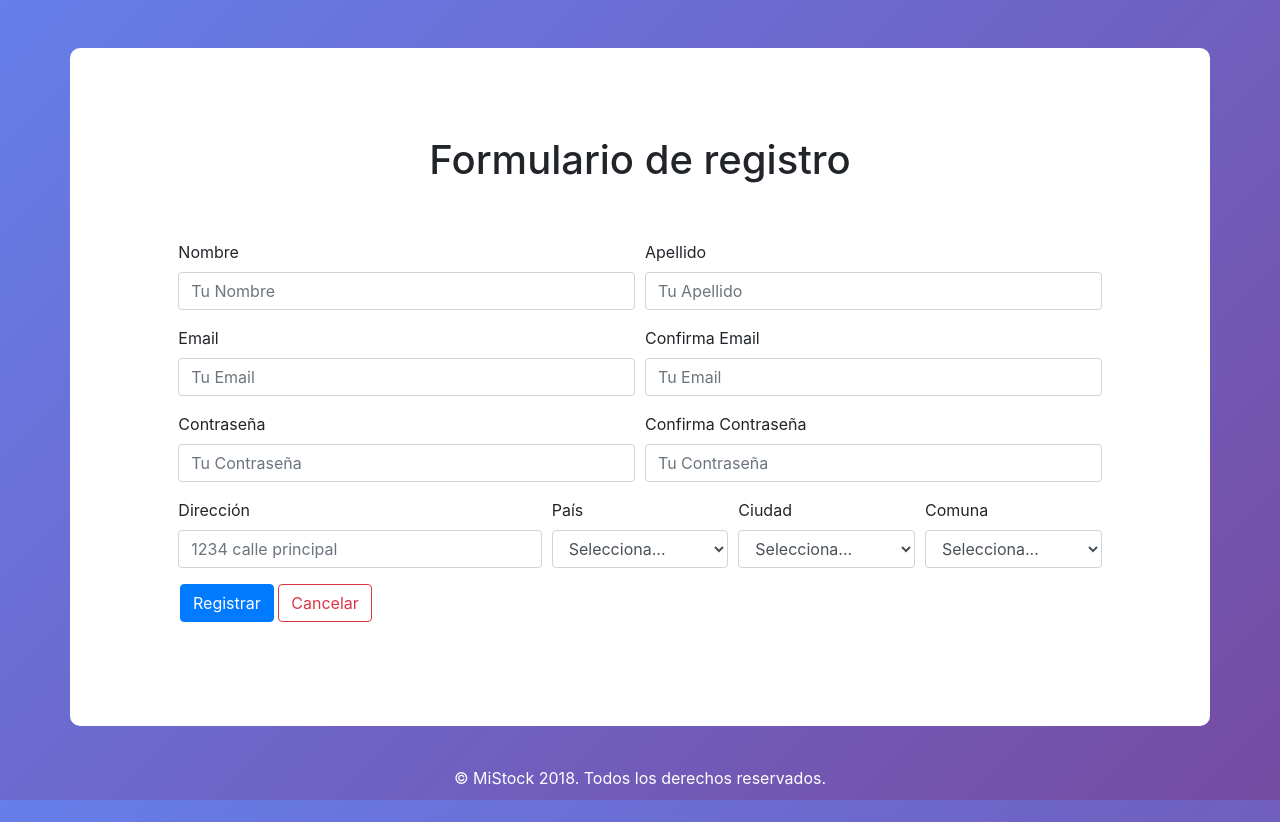
After one commit to Arlez/mistock, a PHP site: page /registrar_usuario.php in a window 1280 px wide. The commit adds this page. Run offline with PHP 8.4, Linux system fonts and the light colour scheme.

Commit message:
3er commit

```diff
--- a/css/style.css
+++ b/css/style.css
@@ -1,21 +1,28 @@
 :root{
     --primario: #ffffff;
 }
-html{
+html {
     height: 100%;
+    box-sizing: border-box;
+}
+
+*,
+*:before,
+*:after {
+    box-sizing: inherit;
 }
 body{
-    height: 100%;
+    position: relative;
+    padding-bottom: 6rem;
+    min-height: 95%;
     margin: 0;
+    background-image: linear-gradient(135deg, #667eea 0%, #764ba2 100%);
     background-repeat: no-repeat;
     background-attachment: fixed;
-    background-image: linear-gradient(135deg, #667eea 0%, #764ba2 100%);
-    background-size: 100%;
-    background-repeat: no-repeat;
 }
 .morado{
-    background-color: #ffffff;
-    padding: 20px 50px;
+    background-color: var(--primario);
+    padding: 40px;
     border-radius: 10px;
 }
 .logo{
@@ -25,3 +32,14 @@ body{
 .text-footer{
     color: white;
 }
+.formulario-registro{
+    margin: 80px;
+}
+.footer {
+    position: absolute;
+    right: 0;
+    bottom: 0;
+    left: 0;
+    padding: 1rem;
+    text-align: center;
+  }
--- a/includes/templates/footer.php
+++ b/includes/templates/footer.php
@@ -1,12 +1,14 @@
 
-<div class="container">
-    <div class="row justfy-content-center mt-5">
+<div class="container footer">
+    <div class="row">
         <div class="col text-footer">
             <p class="text-center">&copy; MiStock 2018. Todos los derechos reservados.</p>
         </div>
     </div>
 </div>
 
+<script src="js/main.js"></script>
+<script src="https://unpkg.com/sweetalert/dist/sweetalert.min.js"></script>
 <script src="https://code.jquery.com/jquery-3.3.1.slim.min.js" integrity="sha384-q8i/X+965DzO0rT7abK41JStQIAqVgRVzpbzo5smXKp4YfRvH+8abtTE1Pi6jizo" crossorigin="anonymous"></script>
 <script src="https://cdnjs.cloudflare.com/ajax/libs/popper.js/1.14.3/umd/popper.min.js" integrity="sha384-ZMP7rVo3mIykV+2+9J3UJ46jBk0WLaUAdn689aCwoqbBJiSnjAK/l8WvCWPIPm49" crossorigin="anonymous"></script>
 <script src="https://stackpath.bootstrapcdn.com/bootstrap/4.1.3/js/bootstrap.min.js" integrity="sha384-ChfqqxuZUCnJSK3+MXmPNIyE6ZbWh2IMqE241rYiqJxyMiZ6OW/JmZQ5stwEULTy" crossorigin="anonymous"></script>
--- a/js/main.js
+++ b/js/main.js
@@ -0,0 +1,20 @@
+addEventListener();
+
+function addEventListener(){
+    var btnCancelar = document.getElementById('btnCancelar');
+
+    btnCancelar.addEventListener('click', function(){
+        swal({
+            title: "¿Estas seguro?",
+            text: "Seras redireccionado a la página de inicio de sesion!",
+            icon: "warning",
+            buttons: true,
+            dangerMode: true,
+          })
+          .then((willDelete) => {
+            if (willDelete) {
+                window.location.href = "login.php";
+            }
+          });
+    });
+}
--- /dev/null
+++ b/registrar_usuario.php
@@ -0,0 +1,82 @@
+<?php include 'includes/templates/header.php' ?>
+
+
+<div class="container morado mt-5">
+    <div class="row justify-content-center mt-5">
+        <div class="col-md-6">
+            <h1 class="text-center">Formulario de registro</h1>
+        </div>
+    </div>
+    <div class="row justify-content-center my-5">
+        <div class="col-md-12">
+            <form>
+                <div class="form-row justify-content-center" >
+                    <div class="form-group col-md-5">
+                        <label for="nombre">Nombre</label>
+                        <input type="text" class="form-control" id="nombre" placeholder="Tu Nombre">
+                    </div>
+                    <div class="form-group col-md-5">
+                        <label for="apellido">Apellido</label>
+                        <input type="text" class="form-control" id="apellido" placeholder="Tu Apellido">
+                    </div>
+                </div>
+                <div class="form-row justify-content-center">
+                    <div class="form-group col-md-5">
+                        <label for="email">Email</label>
+                        <input type="email" class="form-control" id="email" placeholder="Tu Email">
+                    </div>
+                    <div class="form-group col-md-5">
+                        <label for="confirmaemail">Confirma Email</label>
+                        <input type="email" class="form-control" id="confirmaemail" placeholder="Tu Email">
+                    </div>
+                </div>
+                <div class="form-row justify-content-center" >
+                    <div class="form-group col-md-5">
+                        <label for="contraseña">Contraseña</label>
+                        <input type="password" class="form-control" id="nombre" placeholder="Tu Contraseña">
+                    </div>
+                    <div class="form-group col-md-5">
+                        <label for="confirmacontraseña">Confirma Contraseña</label>
+                        <input type="password" class="form-control" id="confirmacontraseña" placeholder="Tu Contraseña">
+                    </div>
+                </div>
+                <div class="form-row justify-content-center">
+                    <div class="form-group col-md-4">
+                        <label for="direccion">Dirección</label>
+                        <input type="text" class="form-control" id="direccion" placeholder="1234 calle principal">
+                    </div>
+                    <div class="form-group col-md-2">
+                        <label for="pais">País</label>
+                        <select id="pais" class="form-control">
+                            <option selected>Selecciona...</option>
+                            <option>...</option>
+                        </select>
+                    </div>
+                    <div class="form-group col-md-2">
+                        <label for="ciudad">Ciudad</label>
+                        <select id="ciudad" class="form-control">
+                            <option selected>Selecciona...</option>
+                            <option>...</option>
+                        </select>
+                    </div>
+                    <div class="form-group col-md-2">
+                        <label for="comuna">Comuna</label>
+                        <select id="comuna" class="form-control">
+                            <option selected>Selecciona...</option>
+                            <option>...</option>
+                        </select>
+                    </div>
+                </div>
+                <div class="form-group row justify-content-center">
+                    <div class="col-sm-10 col-md-10">
+                        <button type="submit" class="btn btn-primary">Registrar</button>
+                        <button type="button" class="btn btn-outline-danger" id="btnCancelar">Cancelar</button>
+                    </div>
+                </div>
+            </form>
+        </div>
+    </div>
+</div>
+
+
+<?php include 'includes/templates/footer.php' ?>
```
Also changed, not shown: login.php (+21 -17 lines).
